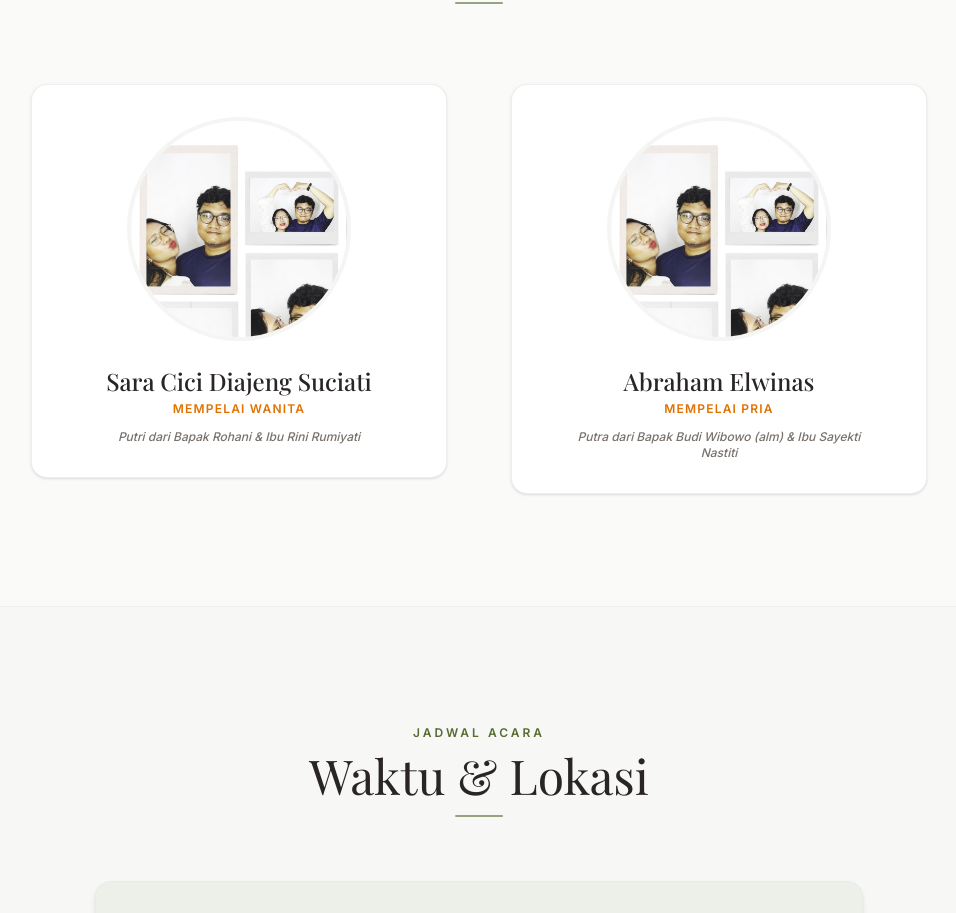
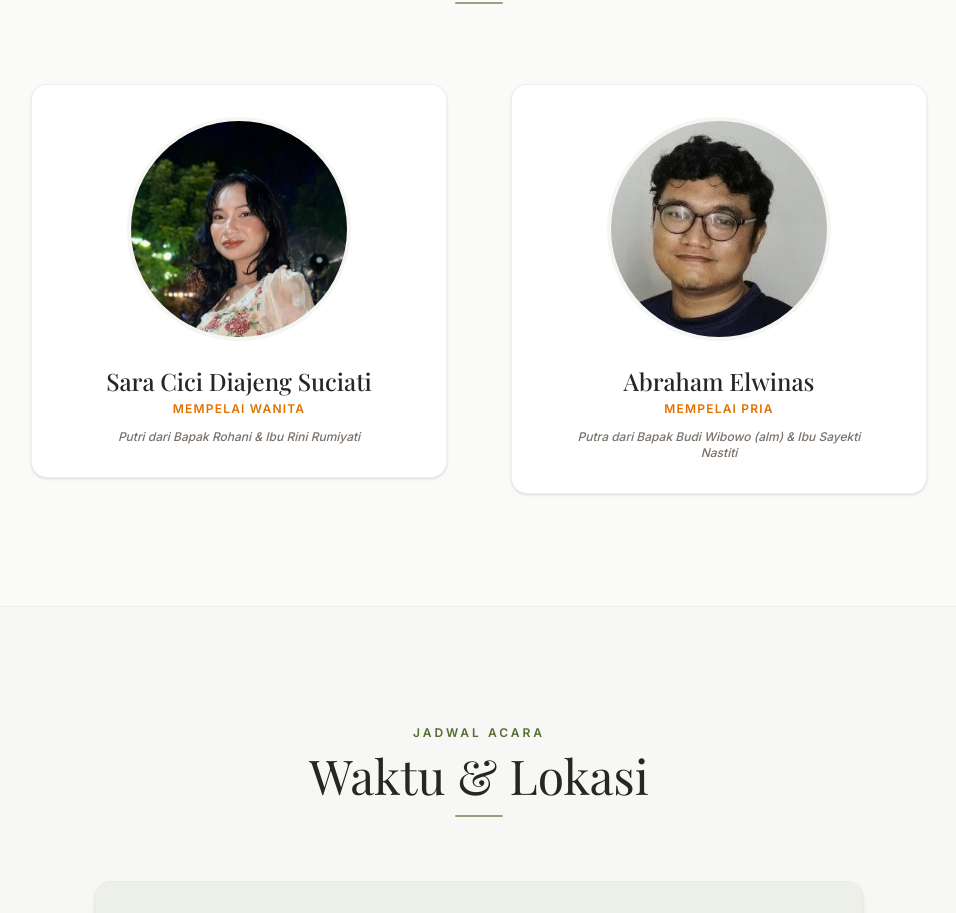
Before and after one commit to AbrahamElviento/WeddingAbeCici, a React (Vite) app: page / in a window 1280 px wide. Shown: the part 1039-1952 px from the top of the page, without its empty margins (161-1117 px from the left). Built offline with nearby package versions, Linux system fonts and the light colour scheme; a web font is replaced by a local one.

Commit message:
feat: add media assets and update site bundle
Include bride and groom photography and update the main application script reference.

```diff
--- a/src/data.ts
+++ b/src/data.ts
@@ -28,13 +28,13 @@ export const weddingData = {
     groom: {
       fullName: "Abraham Elwinas",
       nickname: "Abe",
-      imageUrl: "./the_couple.jpg",
+      imageUrl: "./groom-1.jpg",
       parents: "Son of Bapak Budi Wibowo (alm) & Ibu Sayekti Nastiti"
     },
     bride: {
       fullName: "Sara Cici Diajeng Suciati",
       nickname: "Cici",
-      imageUrl: "./the_couple.jpg",
+      imageUrl: "./bride-1.jpg",
       parents: "Daughter of Bapak Rohani & Ibu Rini Rumiyati"
     },
     hashtag: "#CiciAbe2026",
```
Also changed, not shown: public/bride-1.jpg (added), public/groom-1.jpg (added), 5 other files (tests, documents, lock files or other folders).
